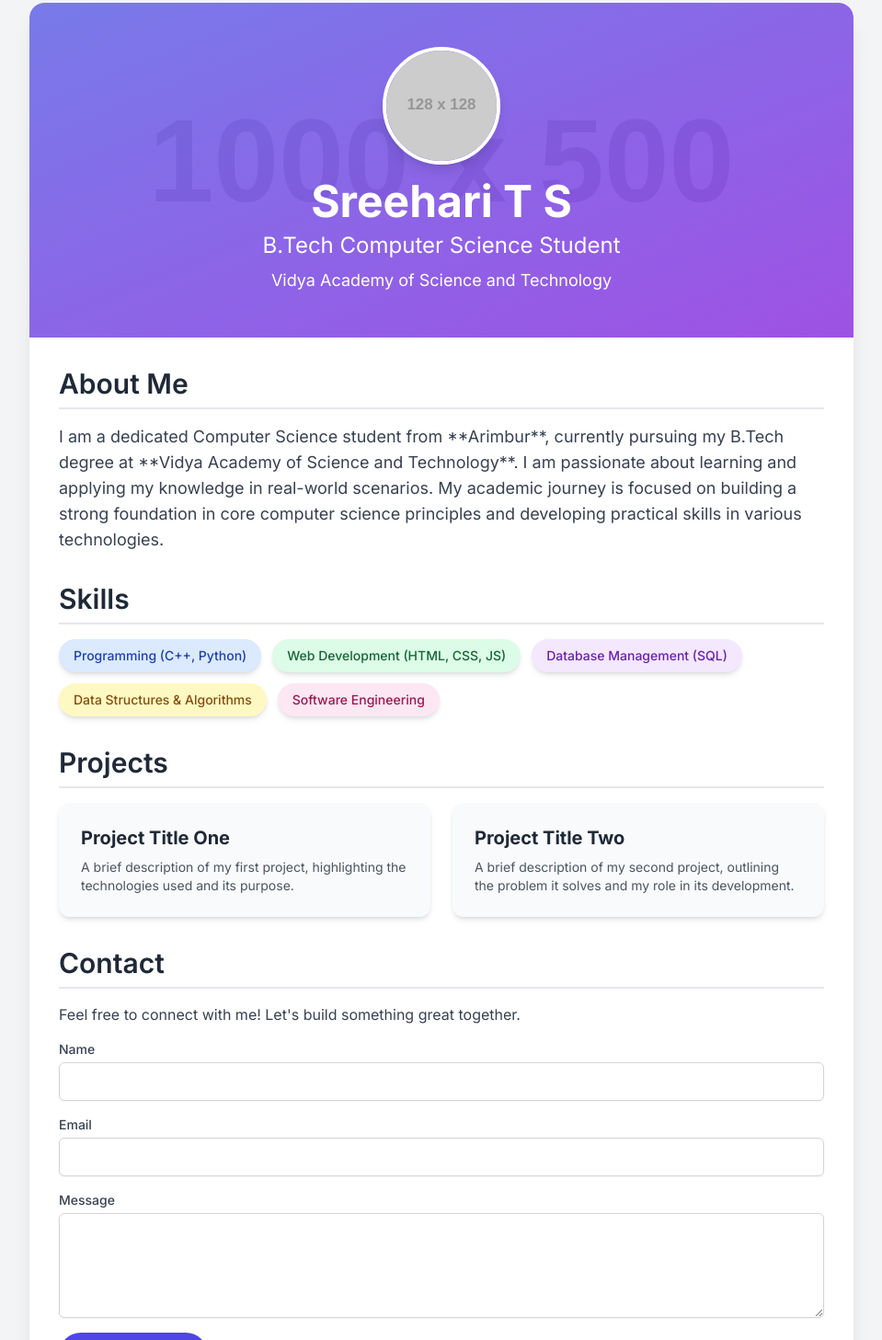
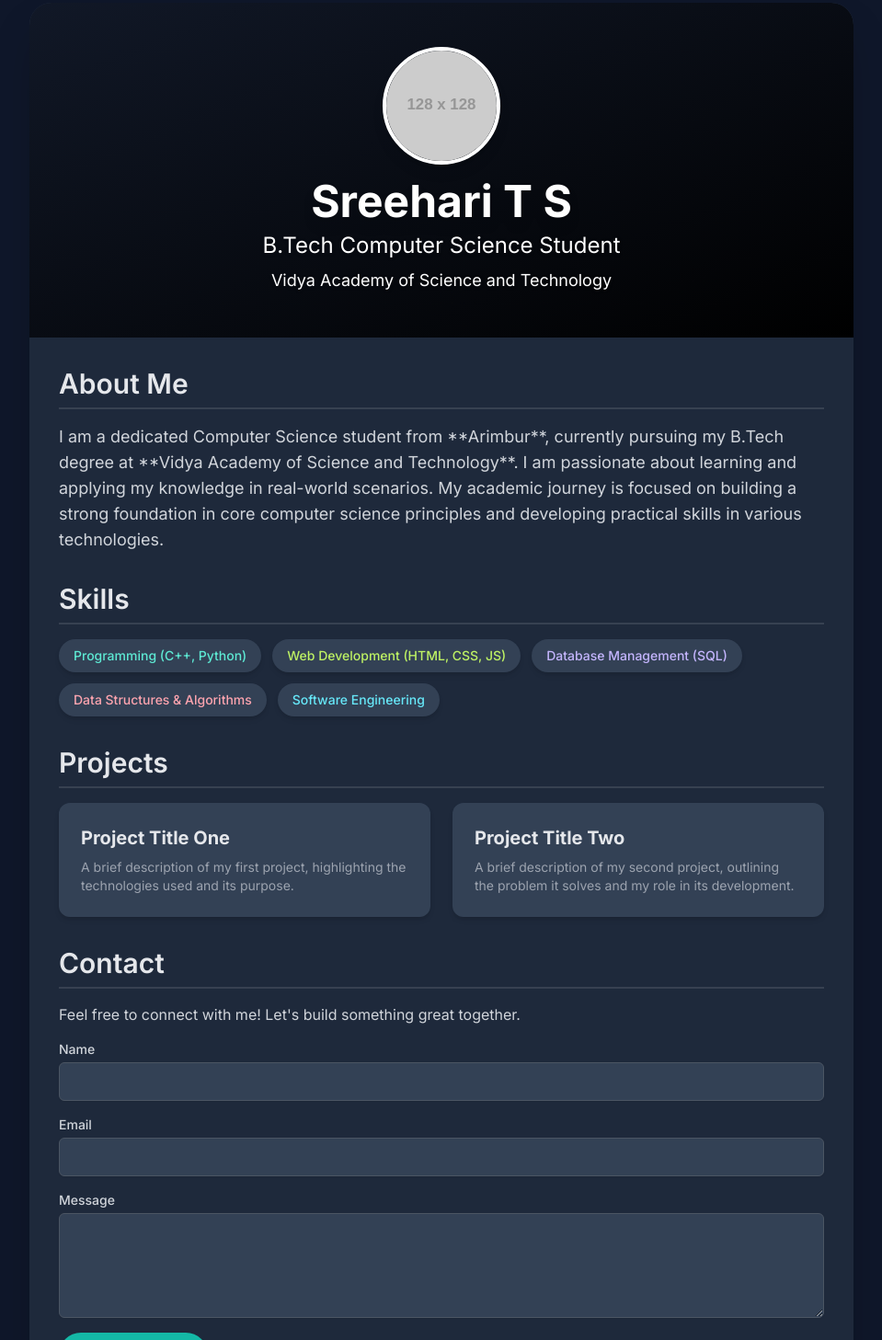
Before and after one commit to Sreehari10ms/Sreehari10ms.github.io, a plain HTML site: page index.html in a window 1280 px wide. Shown: the part 37-1494 px from the top of the page at 92% size, without its empty margins (160-1119 px from the left). Drawn offline with nearby package versions, Linux system fonts and the light colour scheme; placeholder pictures from the web are drawn by us.

Commit message:
Update index.html

```diff
--- a/index.html
+++ b/index.html
@@ -13,79 +13,124 @@
             font-family: 'Inter', sans-serif;
             background-color: #f3f4f6;
         }
+
+        /* Custom CSS for vibrant animations and styling */
+        @keyframes pulse-once {
+            0% {
+                transform: scale(1);
+            }
+            50% {
+                transform: scale(1.05);
+            }
+            100% {
+                transform: scale(1);
+            }
+        }
+
+        .profile-picture {
+            animation: pulse-once 1.5s ease-in-out;
+        }
+
+        .skill-tag {
+            transition: all 0.3s ease-in-out;
+            transform: scale(1);
+        }
+
+        .skill-tag:hover {
+            transform: translateY(-2px) scale(1.05);
+            box-shadow: 0 6px 10px rgba(0, 0, 0, 0.15);
+        }
+
+        .project-card {
+            transition: all 0.3s ease-in-out;
+            transform: scale(1);
+        }
+
+        .project-card:hover {
+            transform: translateY(-4px) scale(1.02);
+            box-shadow: 0 10px 20px rgba(0, 0, 0, 0.2);
+        }
+
+        .cta-button {
+            transition: all 0.3s ease;
+        }
+
+        .cta-button:hover {
+            transform: translateY(-2px);
+            box-shadow: 0 4px 10px rgba(0, 0, 0, 0.2);
+        }
     </style>
 </head>
-<body class="bg-gray-100 min-h-screen flex items-center justify-center py-10">
+<body class="bg-slate-900 text-gray-200 min-h-screen flex items-center justify-center py-10">
     <div class="container mx-auto px-4 sm:px-6 lg:px-8">
-        <div class="bg-white shadow-xl rounded-2xl overflow-hidden max-w-4xl mx-auto transform transition duration-500 hover:scale-105">
+        <div class="bg-slate-800 shadow-2xl rounded-3xl overflow-hidden max-w-4xl mx-auto transform transition duration-500 hover:scale-[1.03]">
 
             <!-- Hero Section -->
-            <div class="relative bg-gradient-to-br from-indigo-500 to-purple-600 text-white p-8 sm:p-12 text-center rounded-t-2xl">
-                <div class="absolute inset-0 z-0 opacity-20" style="background-image: url('https://placehold.co/1000x500/000000/FFFFFF?text=Background'); background-size: cover; background-position: center;"></div>
+            <div class="relative bg-gradient-to-br from-gray-900 to-black text-white p-8 sm:p-12 text-center rounded-t-3xl">
                 <div class="relative z-10">
-                    <img src="https://placehold.co/128x128/FFFFFF/000000?text=Profile" alt="Profile Picture" class="w-32 h-32 rounded-full border-4 border-white mx-auto shadow-lg mb-4">
-                    <h1 class="text-4xl sm:text-5xl font-bold mb-2">Sreehari T S</h1>
-                    <p class="text-xl sm:text-2xl font-light">B.Tech Computer Science Student</p>
-                    <p class="text-md sm:text-lg mt-2">Vidya Academy of Science and Technology</p>
+                    <img src="https://placehold.co/128x128/FFFFFF/000000?text=Profile" alt="Profile Picture" class="w-32 h-32 rounded-full border-4 border-white mx-auto shadow-lg mb-4 profile-picture">
+                    <h1 class="text-4xl sm:text-5xl font-bold mb-2 drop-shadow-lg">Sreehari T S</h1>
+                    <p class="text-xl sm:text-2xl font-light drop-shadow">B.Tech Computer Science Student</p>
+                    <p class="text-md sm:text-lg mt-2 drop-shadow">Vidya Academy of Science and Technology</p>
                 </div>
             </div>
 
             <div class="p-6 sm:p-8">
                 <!-- About Me Section -->
                 <section class="mb-8">
-                    <h2 class="text-2xl sm:text-3xl font-semibold text-gray-800 mb-4 border-b-2 border-gray-200 pb-2">About Me</h2>
-                    <p class="text-gray-700 text-base sm:text-lg leading-relaxed">
+                    <h2 class="text-2xl sm:text-3xl font-semibold text-gray-200 mb-4 border-b-2 border-gray-700 pb-2">About Me</h2>
+                    <p class="text-gray-300 text-base sm:text-lg leading-relaxed">
                         I am a dedicated Computer Science student from **Arimbur**, currently pursuing my B.Tech degree at **Vidya Academy of Science and Technology**. I am passionate about learning and applying my knowledge in real-world scenarios. My academic journey is focused on building a strong foundation in core computer science principles and developing practical skills in various technologies.
                     </p>
                 </section>
 
                 <!-- Skills Section -->
                 <section class="mb-8">
-                    <h2 class="text-2xl sm:text-3xl font-semibold text-gray-800 mb-4 border-b-2 border-gray-200 pb-2">Skills</h2>
+                    <h2 class="text-2xl sm:text-3xl font-semibold text-gray-200 mb-4 border-b-2 border-gray-700 pb-2">Skills</h2>
                     <div class="flex flex-wrap gap-3">
-                        <span class="bg-blue-100 text-blue-800 text-sm font-medium px-4 py-2 rounded-full shadow-md transition duration-300 hover:bg-blue-200">Programming (C++, Python)</span>
-                        <span class="bg-green-100 text-green-800 text-sm font-medium px-4 py-2 rounded-full shadow-md transition duration-300 hover:bg-green-200">Web Development (HTML, CSS, JS)</span>
-                        <span class="bg-purple-100 text-purple-800 text-sm font-medium px-4 py-2 rounded-full shadow-md transition duration-300 hover:bg-purple-200">Database Management (SQL)</span>
-                        <span class="bg-yellow-100 text-yellow-800 text-sm font-medium px-4 py-2 rounded-full shadow-md transition duration-300 hover:bg-yellow-200">Data Structures & Algorithms</span>
-                        <span class="bg-pink-100 text-pink-800 text-sm font-medium px-4 py-2 rounded-full shadow-md transition duration-300 hover:bg-pink-200">Software Engineering</span>
+                        <span class="bg-slate-700 text-teal-300 text-sm font-medium px-4 py-2 rounded-full shadow-md transition duration-300 hover:bg-slate-600 skill-tag">Programming (C++, Python)</span>
+                        <span class="bg-slate-700 text-lime-300 text-sm font-medium px-4 py-2 rounded-full shadow-md transition duration-300 hover:bg-slate-600 skill-tag">Web Development (HTML, CSS, JS)</span>
+                        <span class="bg-slate-700 text-violet-300 text-sm font-medium px-4 py-2 rounded-full shadow-md transition duration-300 hover:bg-slate-600 skill-tag">Database Management (SQL)</span>
+                        <span class="bg-slate-700 text-rose-300 text-sm font-medium px-4 py-2 rounded-full shadow-md transition duration-300 hover:bg-slate-600 skill-tag">Data Structures & Algorithms</span>
+                        <span class="bg-slate-700 text-cyan-300 text-sm font-medium px-4 py-2 rounded-full shadow-md transition duration-300 hover:bg-slate-600 skill-tag">Software Engineering</span>
                     </div>
                 </section>
 
                 <!-- Projects Section -->
                 <section class="mb-8">
-                    <h2 class="text-2xl sm:text-3xl font-semibold text-gray-800 mb-4 border-b-2 border-gray-200 pb-2">Projects</h2>
+                    <h2 class="text-2xl sm:text-3xl font-semibold text-gray-200 mb-4 border-b-2 border-gray-700 pb-2">Projects</h2>
                     <div class="grid gap-6 md:grid-cols-2">
                         <!-- Placeholder Project 1 -->
-                        <div class="bg-gray-50 p-6 rounded-xl shadow-md transition duration-300 hover:shadow-lg hover:bg-gray-100">
-                            <h3 class="text-xl font-bold text-gray-800 mb-2">Project Title One</h3>
-                            <p class="text-gray-600 text-sm">A brief description of my first project, highlighting the technologies used and its purpose.</p>
+                        <div class="bg-slate-700 p-6 rounded-xl shadow-md transition duration-300 hover:shadow-lg hover:bg-slate-600 project-card">
+                            <h3 class="text-gray-200 text-xl font-bold mb-2">Project Title One</h3>
+                            <p class="text-gray-400 text-sm">A brief description of my first project, highlighting the technologies used and its purpose.</p>
                         </div>
                         <!-- Placeholder Project 2 -->
-                        <div class="bg-gray-50 p-6 rounded-xl shadow-md transition duration-300 hover:shadow-lg hover:bg-gray-100">
-                            <h3 class="text-xl font-bold text-gray-800 mb-2">Project Title Two</h3>
-                            <p class="text-gray-600 text-sm">A brief description of my second project, outlining the problem it solves and my role in its development.</p>
+                        <div class="bg-slate-700 p-6 rounded-xl shadow-md transition duration-300 hover:shadow-lg hover:bg-slate-600 project-card">
+                            <h3 class="text-gray-200 text-xl font-bold mb-2">Project Title Two</h3>
+                            <p class="text-gray-400 text-sm">A brief description of my second project, outlining the problem it solves and my role in its development.</p>
                         </div>
                     </div>
                 </section>
 
                 <!-- Contact Section -->
                 <section>
-                    <h2 class="text-2xl sm:text-3xl font-semibold text-gray-800 mb-4 border-b-2 border-gray-200 pb-2">Contact</h2>
-                    <p class="text-gray-700 text-base mb-4">Feel free to connect with me! Let's build something great together.</p>
+                    <h2 class="text-2xl sm:text-3xl font-semibold text-gray-200 mb-4 border-b-2 border-gray-700 pb-2">Contact</h2>
+                    <p class="text-gray-300 text-base mb-4">Feel free to connect with me! Let's build something great together.</p>
                     <form class="space-y-4">
                         <div>
-                            <label for="name" class="block text-sm font-medium text-gray-700">Name</label>
-                            <input type="text" id="name" class="mt-1 block w-full rounded-md border-gray-300 shadow-sm focus:border-indigo-500 focus:ring-indigo-500 p-2 border">
+                            <label for="name" class="block text-sm font-medium text-gray-300">Name</label>
+                            <input type="text" id="name" class="mt-1 block w-full rounded-md border-gray-600 shadow-sm focus:border-teal-400 focus:ring-teal-400 p-2 border bg-slate-700 text-white">
                         </div>
                         <div>
-                            <label for="email" class="block text-sm font-medium text-gray-700">Email</label>
-                            <input type="email" id="email" class="mt-1 block w-full rounded-md border-gray-300 shadow-sm focus:border-indigo-500 focus:ring-indigo-500 p-2 border">
+                            <label for="email" class="block text-sm font-medium text-gray-300">Email</label>
+                            <input type="email" id="email" class="mt-1 block w-full rounded-md border-gray-600 shadow-sm focus:border-teal-400 focus:ring-teal-400 p-2 border bg-slate-700 text-white">
                         </div>
                         <div>
-                            <label for="message" class="block text-sm font-medium text-gray-700">Message</label>
-                            <textarea id="message" rows="4" class="mt-1 block w-full rounded-md border-gray-300 shadow-sm focus:border-indigo-500 focus:ring-indigo-500 p-2 border"></textarea>
+                            <label for="message" class="block text-sm font-medium text-gray-300">Message</label>
+                            <textarea id="message" rows="4" class="mt-1 block w-full rounded-md border-gray-600 shadow-sm focus:border-teal-400 focus:ring-teal-400 p-2 border bg-slate-700 text-white"></textarea>
                         </div>
-                        <button type="submit" class="w-full sm:w-auto px-6 py-3 bg-indigo-600 text-white font-semibold rounded-full shadow-lg hover:bg-indigo-700 transition duration-300 transform hover:-translate-y-1">
+                        <button type="submit" class="w-full sm:w-auto px-6 py-3 bg-teal-500 text-white font-semibold rounded-full shadow-lg hover:bg-teal-600 transition duration-300 transform hover:-translate-y-1 cta-button">
                             Send Message
                         </button>
                     </form>
@@ -93,7 +138,7 @@
             </div>
 
             <!-- Footer -->
-            <footer class="bg-gray-800 text-white text-center p-4 rounded-b-2xl mt-4">
+            <footer class="bg-slate-950 text-white text-center p-4 rounded-b-3xl mt-4">
                 <p class="text-sm">&copy; 2024 Sreehari T S. All rights reserved.</p>
             </footer>
         </div>
```
